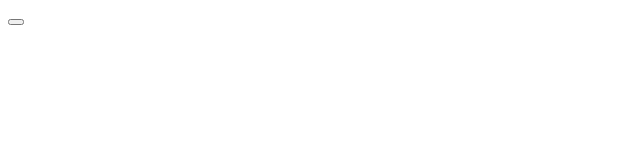
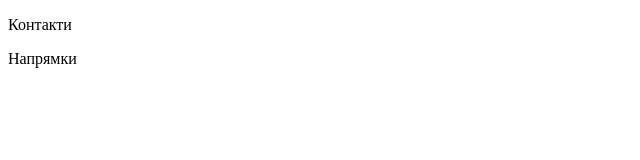
Before and after one commit to ivanmalyisch/PODOROZHI-IVAN-MALYI, a plain HTML site: page index.html in a window 1280 px wide. Shown: the whole page, without its empty margins (0-640 px from the left). Drawn offline with Linux system fonts and the light colour scheme.

Commit message:
modified:   index.html

```diff
--- a/index.html
+++ b/index.html
@@ -4,6 +4,6 @@
     <title>ПОдорожі</title>
 </head>
 <body>
-    <div><button onclick="alert('Contacts')"></div>
+    <div><p onclick="alert('контакти')">Контакти</p><p onclick="alert('напрямки')">Напрямки</p></div>
 </body>
 </html>
```
